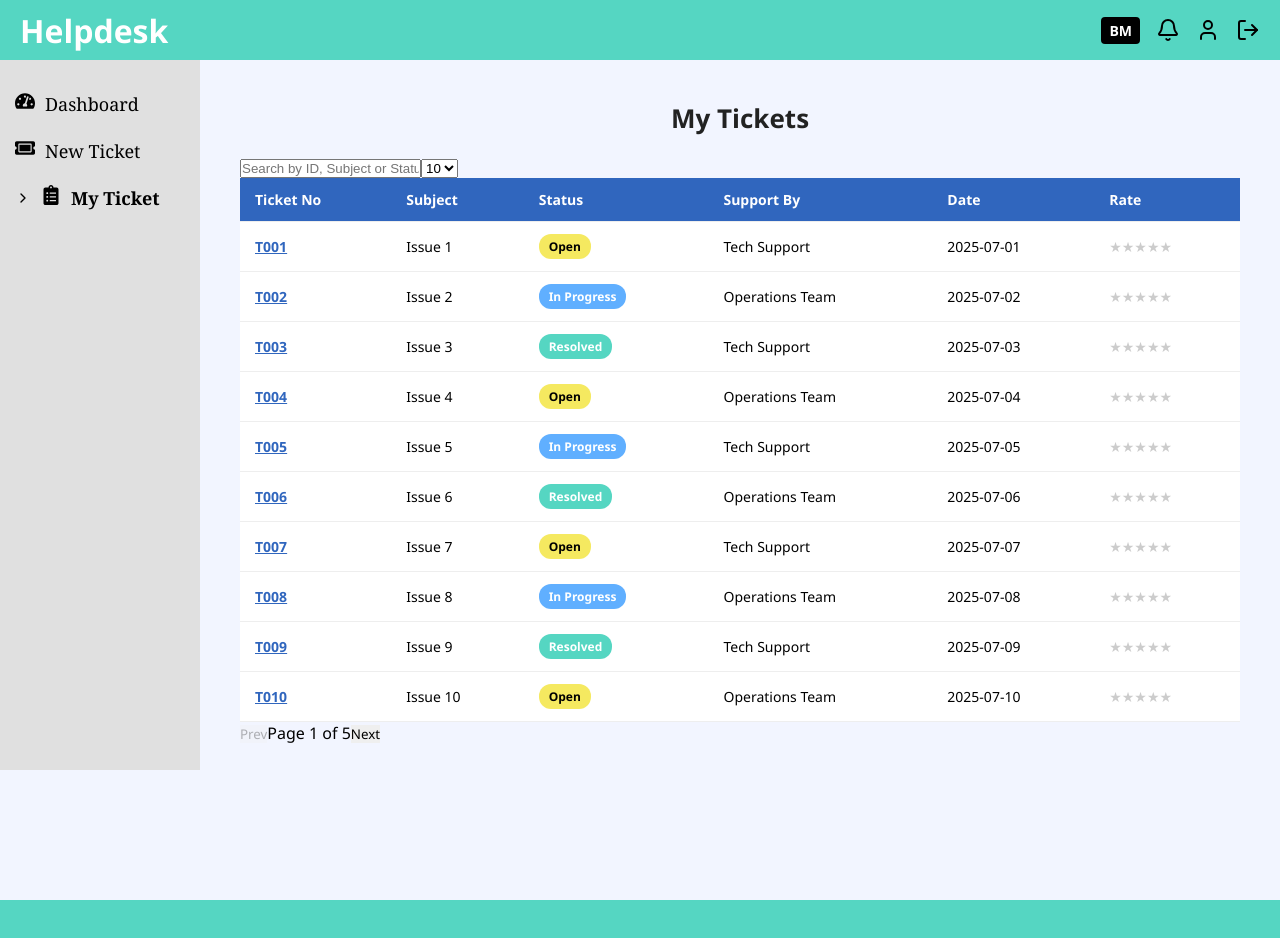
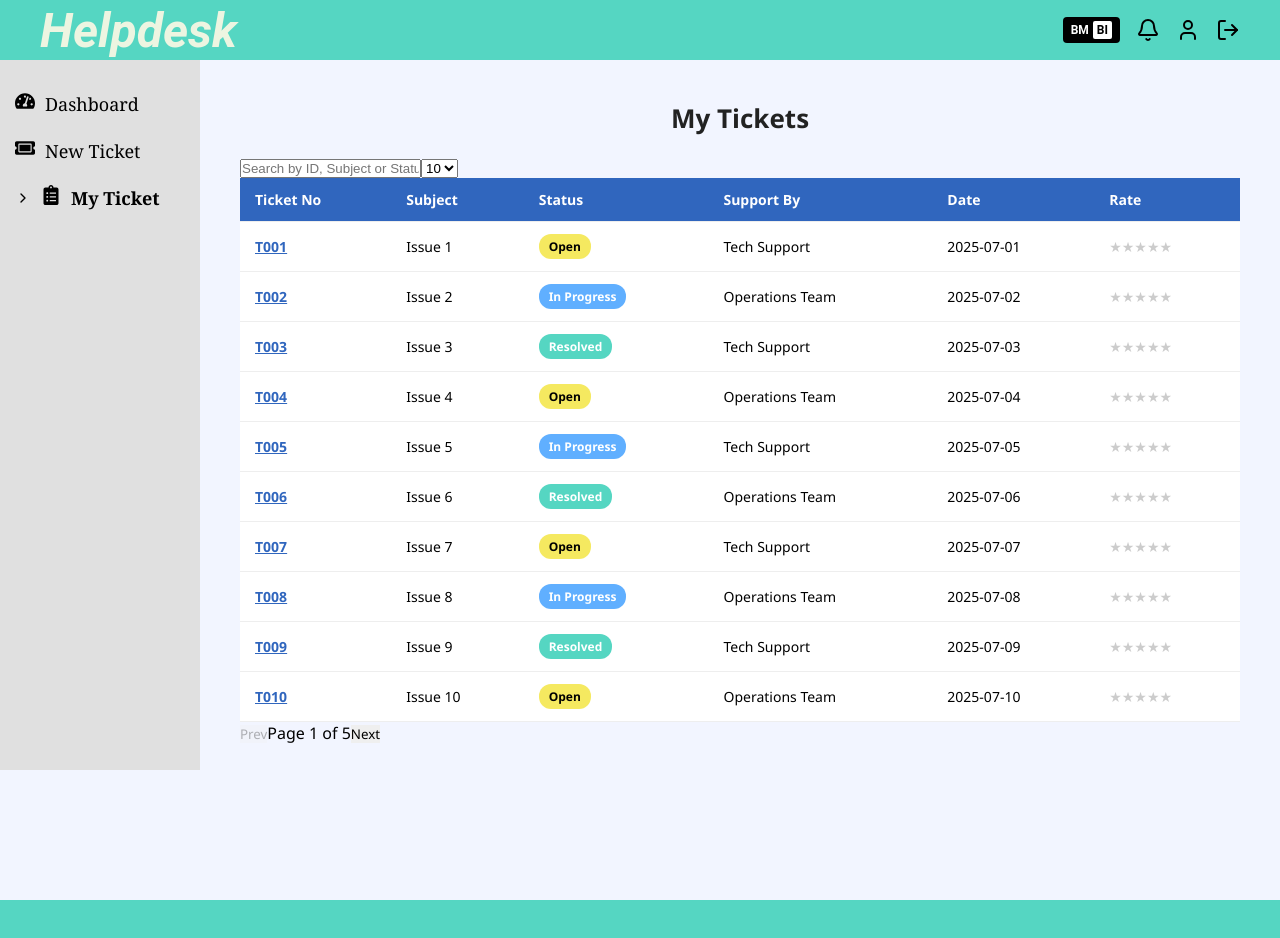
Before and after one commit to Pavan19047/weanalyz-assignment, a React (Vite) app: page /my-ticket in a window 1280 px wide. Shown: the top 938 px of the page. Built offline with nearby package versions, Linux system fonts and the light colour scheme.

Commit message:
Update Header to match Figma design
cgen-afd09f8622344400b863f446e02f38f6

```diff
--- a/src/components/Header.css
+++ b/src/components/Header.css
@@ -1,26 +1,59 @@
+.helpdesk-title {
+  font-family:
+    Roboto,
+    -apple-system,
+    Roboto,
+    Helvetica,
+    sans-serif;
+  font-size: 48px;
+  font-style: italic;
+  font-weight: 700;
+  color: #edf5e1;
+  margin: 0;
+  margin-left: 20px;
+}
+
 .header-icons {
   display: flex;
   align-items: center;
   gap: 16px;
+  margin-right: 20px;
 }
 
-.tag {
-  cursor: pointer;
+.toggle-container {
+  display: flex;
+  align-items: center;
+  background: #000;
+  border-radius: 4px;
   padding: 4px 8px;
-  border-radius: 4px;
-  font-weight: bold;
-  font-size: 14px;
+  gap: 4px;
 }
 
-.tag.black {
-  background-color: black;
+.toggle-bm {
   color: white;
+  font-family:
+    Roboto,
+    -apple-system,
+    Roboto,
+    Helvetica,
+    sans-serif;
+  font-size: 12px;
+  font-weight: bold;
 }
 
-.tag.white {
-  background-color: white;
-  color: black;
-  border: 1px solid black;
+.toggle-bi {
+  color: #000;
+  background: white;
+  font-family:
+    Roboto,
+    -apple-system,
+    Roboto,
+    Helvetica,
+    sans-serif;
+  font-size: 12px;
+  font-weight: bold;
+  padding: 2px 4px;
+  border-radius: 2px;
 }
 
 .icon {
--- a/src/components/Header.jsx
+++ b/src/components/Header.jsx
@@ -1,10 +1,6 @@
 import "./Header.css";
 import { useState } from "react";
-import {
-  Bell,
-  User,
-  LogOut,
-} from "lucide-react";
+import { Bell, User, LogOut } from "lucide-react";
 
 const Header = ({ onLogout }) => {
   const [toggle, setToggle] = useState("BM");
@@ -15,14 +11,12 @@ const Header = ({ onLogout }) => {
 
   return (
     <header className="header">
-      <h1 className="logo">Helpdesk</h1>
+      <h1 className="helpdesk-title">Helpdesk</h1>
       <div className="header-icons">
-        <span
-          className={`tag ${toggle === "BM" ? "black" : "white"}`}
-          onClick={handleToggle}
-        >
-          {toggle}
-        </span>
+        <div className="toggle-container">
+          <span className="toggle-bm">BM</span>
+          <span className="toggle-bi">BI</span>
+        </div>
         <Bell className="icon" size={24} />
         <User className="icon" size={24} />
         <LogOut className="icon" size={24} onClick={onLogout} />
```
